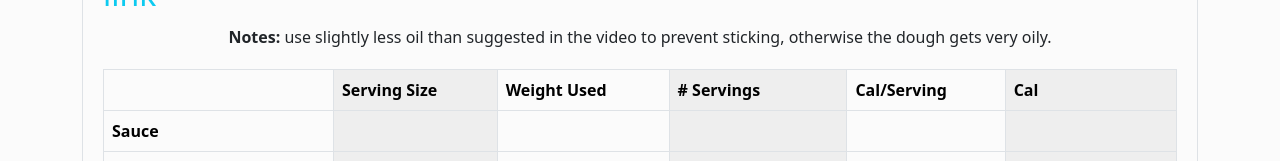
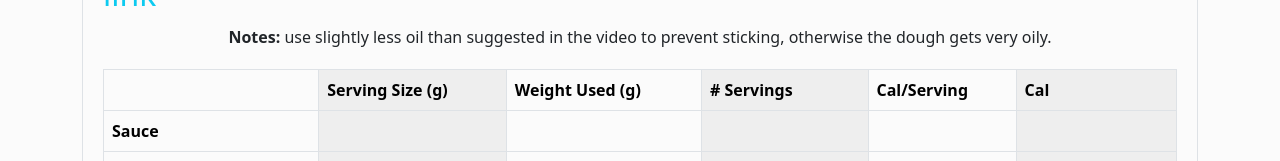
Before and after one commit to gulliverjp/recipes, a React (Create React App) app: page / in a window 1280 px wide. Both pictures are taken after a click on the button "Brian Lagerstrom Sheet Pan Pizza 2.0". Shown: the part 388-549 px from the top of the page. Built offline with nearby package versions, Linux system fonts and the light colour scheme.

Commit message:
unit of measurement

```diff
--- a/src/App.js
+++ b/src/App.js
@@ -120,8 +120,8 @@ function AccordionWrapper() {
                 <thead>
                   <tr>
                     <th></th>
-                    <th>Serving Size</th>
-                    <th>Weight Used</th>
+                    <th>Serving Size (g)</th>
+                    <th>Weight Used (g)</th>
                     <th># Servings</th>
                     <th>Cal/Serving</th>
                     <th>Cal</th>
@@ -314,8 +314,8 @@ function AccordionWrapper() {
                 <thead>
                   <tr class="tableizer-firstrow">
                     <th>Lagerstrom Ciabatta (Whole Wheat)</th>
-                    <th>Serving Size</th>
-                    <th>Weight Used</th>
+                    <th>Serving Size (g)</th>
+                    <th>Weight Used (g)</th>
                     <th># Servings</th>
                     <th>Cal/Serving</th>
                     <th>Cal</th>
@@ -414,8 +414,8 @@ function AccordionWrapper() {
                 <thead>
                   <tr>
                     <th></th>
-                    <th>Serving Size</th>
-                    <th>Weight Used</th>
+                    <th>Serving Size (g)</th>
+                    <th>Weight Used (g)</th>
                     <th># Servings</th>
                     <th>Cal/Serving</th>
                     <th>Cal</th>
```
